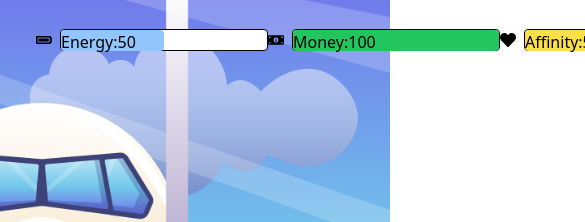
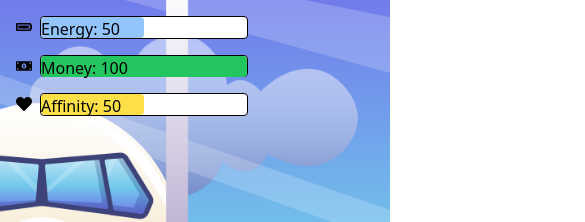
Before and after one commit to RafaelN54/PTI, a React (Vite) app: page /components/VisualNovel.jsx in a window 390 px wide. Shown: the top 222 px of the page, 585 px wide, since content can reach past the window. Built offline with nearby package versions, Linux system fonts and the light colour scheme.

Commit message:
deploy config

```diff
--- a/src/components/about-us.jsx
+++ b/src/components/about-us.jsx
@@ -3,7 +3,7 @@ import { Link } from "react-router-dom"; // Import Link from React Router
 import peliImage from './assets/peli.jpg';
 import mekelImage from './assets/mekel.jpg';
 import rapImage from './assets/rap.jpg';
-import kellenImage from './assets/kellen.jpg';
+import kellenImage from './assets/kellen.jpeg';
 import igImage from './assets/ig.png';
 import linkedinImage from './assets/linkedin.png';
 import logoImage from './assets/logo.png';
--- a/src/components/bg.css
+++ b/src/components/bg.css
@@ -4,3 +4,20 @@
     height: 100vh;
     width: 100vw;
   }
+/* status-bar.css */
+.status {
+  flex-direction: column;
+}
+
+.bar {
+  margin-bottom: 1rem;
+}
+
+@media (min-width: 768px) {
+  .status {
+      flex-direction: row;
+  }
+  .bar {
+      margin-bottom: 0;
+  }
+}
--- a/src/components/home.jsx
+++ b/src/components/home.jsx
@@ -140,6 +140,10 @@ function Home() {
       <div className="flex items-center justify-center bottom-10">
         {showBubbleChat && (<BubbleChat message={bubbleChatMessage} position="" style={bubbleChatPosition} />)}
       </div>
+      <button className="play-button transition duration-300 hover:scale-105 absolute bottom-4 right-4 md:bottom-8 md:right-8"
+        onClick={() => navigate('/components/VisualNovel.jsx')}>
+        <img src={playButton} alt="Play" style={{ width: '250px', height: 'auto' }} />
+        </button>
       <button className="phone-button absolute bottom-4 left-4 transition duration-300 hover:scale-105" onClick={() => setShowOptions(!showOptions)}>
         <img src={phoneImage} alt="Phone" style={{ width: '150px', height: 'auto' }} />
       </button>
@@ -188,10 +192,7 @@ function Home() {
         <CurrencyConverter />
         </div>
         )}
-        <button className="play-button transition duration-300 hover:scale-105 absolute bottom-4 right-4 md:bottom-8 md:right-8"
-        onClick={() => navigate('/components/VisualNovel.jsx')}>
-        <img src={playButton} alt="Play" style={{ width: '250px', height: 'auto' }} />
-        </button>
+
         </div>
         );
         }
--- a/src/components/statusbar.jsx
+++ b/src/components/statusbar.jsx
@@ -1,5 +1,6 @@
 import React from "react";
 import { FaBatteryFull, FaMoneyBillAlt, FaHeart } from 'react-icons/fa';
+import './bg.css'; // Import your custom CSS
 
 function StatusBarComponent({ energy, money, affinity }) {
     const energyBar = energy * 2.06;
@@ -7,23 +8,23 @@ function StatusBarComponent({ energy, money, affinity }) {
     const affinityBar = affinity * 2.06;
 
     return (
-        <div className="flex justify-between p-4">
-            <div className="flex items-center h-12 ml-5">
+        <div className="status flex justify-between p-4">
+            <div className="bar flex items-center h-12">
                 <FaBatteryFull className="mr-2" /> {/* Icon */}
                 <div className="w-52 h-[22.5px] bg-white border border-black rounded">
-                    <div className="h-[21px] bg-blue-300 rounded" style={{ width: `${energyBar}px` }}>Energy:{energy}</div>
+                    <div className="h-[21px] bg-blue-300 rounded" style={{ width: `${energyBar}px` }}>Energy: {energy}</div>
                 </div>
             </div>
-            <div className="flex items-center h-12">
+            <div className="bar flex items-center h-12">
                 <FaMoneyBillAlt className="mr-2" /> {/* Icon */}
                 <div className="w-52 h-[22.5px] bg-white border border-black rounded">
-                    <div className="h-[21px] bg-green-500 rounded" style={{ width: `${moneyBar}px` }}>Money:{money}</div>
+                    <div className="h-[21px] bg-green-500 rounded" style={{ width: `${moneyBar}px` }}>Money: {money}</div>
                 </div>
             </div>
-            <div className="flex items-center h-12 mr-5">
+            <div className="bar flex items-center h-12 mr-5">
                 <FaHeart className="mr-2" /> {/* Icon */}
                 <div className="w-52 h-[22.5px] bg-white border border-black rounded">
-                    <div className="h-[21px] bg-yellow-300 rounded" style={{ width: `${affinityBar}px` }}>Affinity:{affinity}</div>
+                    <div className="h-[21px] bg-yellow-300 rounded" style={{ width: `${affinityBar}px` }}>Affinity: {affinity}</div>
                 </div>
             </div>
         </div>
```
Also changed, not shown: src/components/assets/kellen.jpeg (added), src/components/assets/kellen.jpg (deleted).
